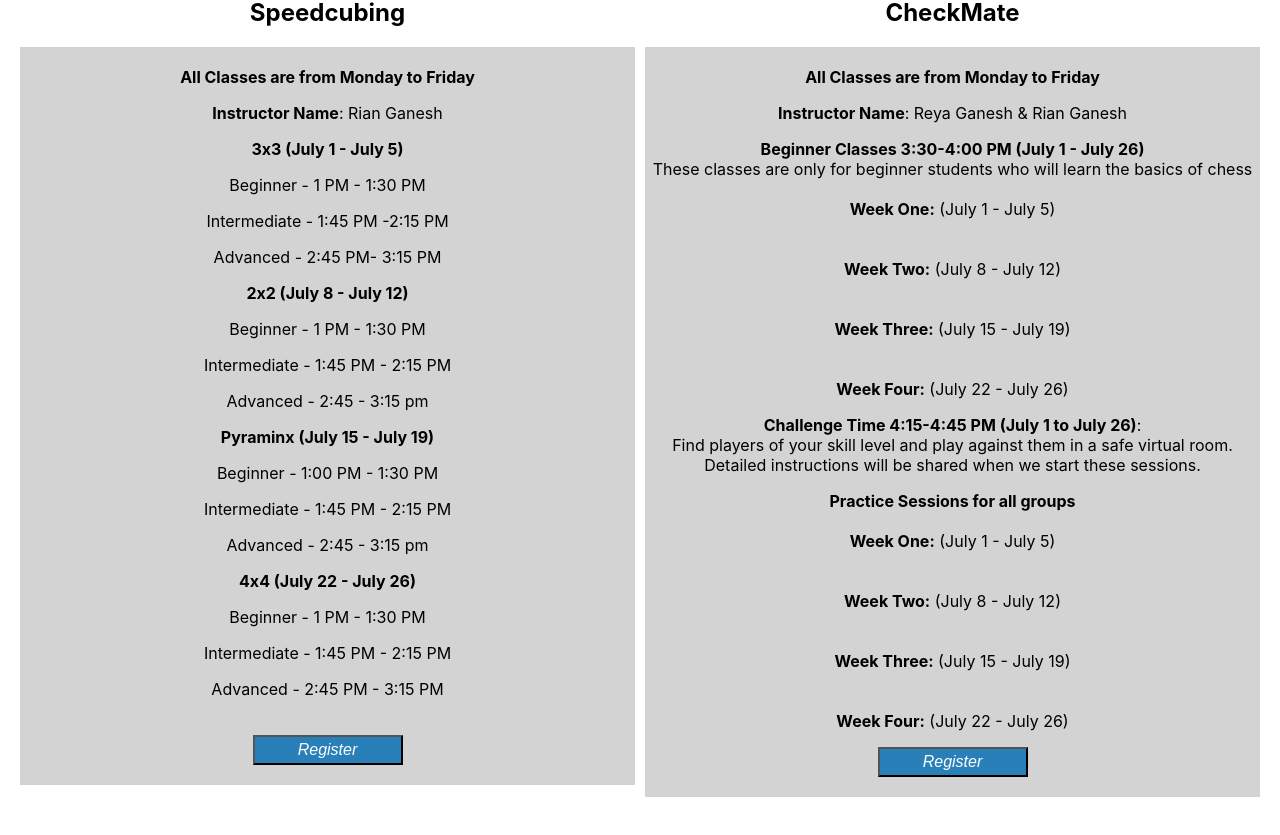
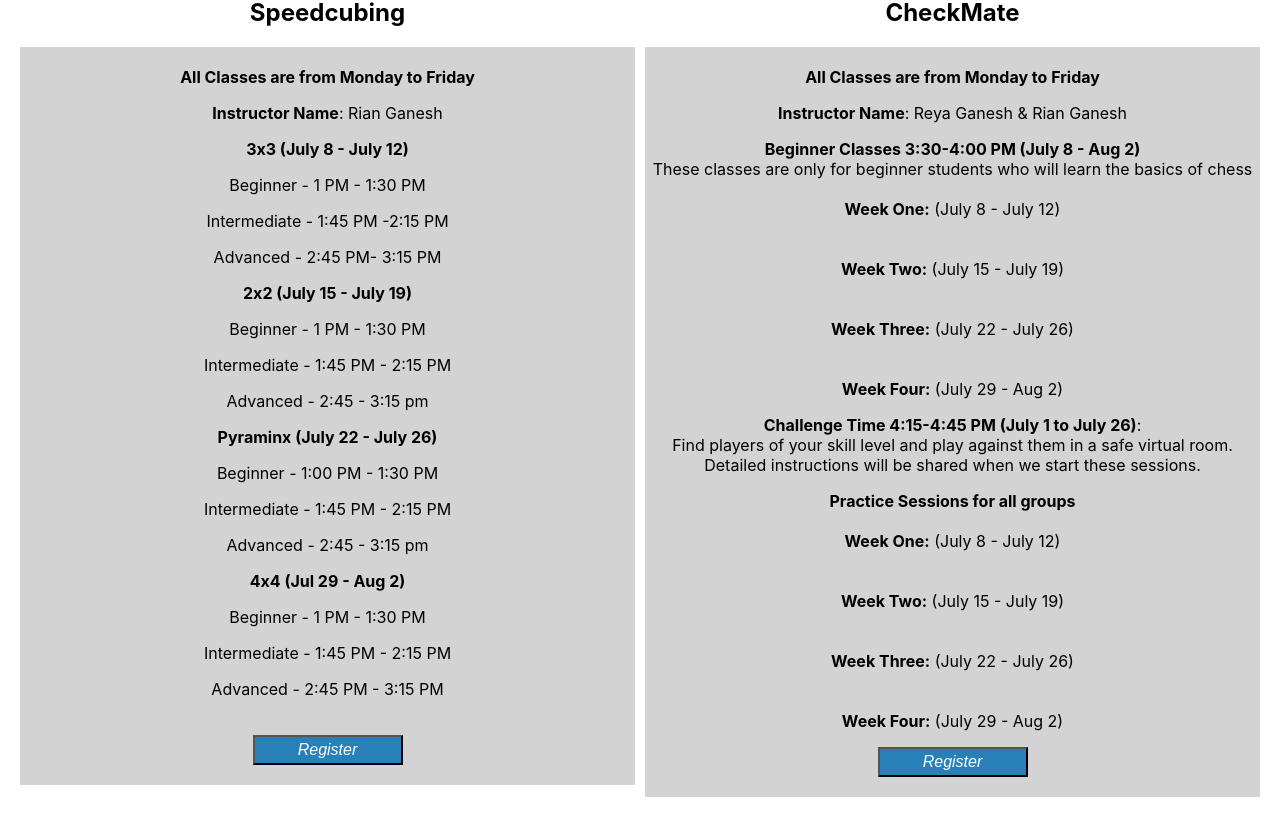
Before and after one commit to gane-dev/smartplay24x7, a React (Create React App) app: page / in a window 1280 px wide. Shown: the part 5231-6066 px from the top of the page. Built offline with nearby package versions, Linux system fonts and the light colour scheme.

Commit message:
month update

```diff
--- a/src/ChessSchedule.js
+++ b/src/ChessSchedule.js
@@ -11,22 +11,22 @@ const ChessSchedule = () => {
         <b>Instructor Name</b>: Reya Ganesh & Rian Ganesh
       </p>
       <p>
-        <b>Beginner Classes 3:30-4:00 PM (July 1 - July 26)
+        <b>Beginner Classes 3:30-4:00 PM (July 8 - Aug 2)
           </b>
           <br></br>
           These classes are only for beginner students who will learn the basics of chess
           <br></br>
           <br></br>
-          <b>Week One:</b> (July 1 - July 5)<br></br>
+          <b>Week One:</b> (July 8 - July 12)<br></br>
           <br></br>
           <br></br>
-          <b>Week Two:</b> (July 8 - July 12)<br></br>
+          <b>Week Two:</b> (July 15 - July 19)<br></br>
           <br></br>
           <br></br>
-          <b>Week Three:</b> (July 15 - July 19)<br></br>
+          <b>Week Three:</b> (July 22 - July 26)<br></br>
           <br></br>
           <br></br>
-          <b>Week Four:</b> (July 22 - July 26)<br></br>
+          <b>Week Four:</b> (July 29 - Aug 2)<br></br>
 
 
       <p >
@@ -39,16 +39,16 @@ const ChessSchedule = () => {
         <b>Practice Sessions for all groups</b>
         <br></br>
         <br></br>
-        <b>Week One:</b> (July 1 - July 5)<br></br>
+        <b>Week One:</b> (July 8 - July 12)<br></br>
         <br></br>
         <br></br>
-        <b>Week Two:</b> (July 8 - July 12)<br></br>
+        <b>Week Two:</b> (July 15 - July 19)<br></br>
         <br></br>
         <br></br>
-        <b>Week Three:</b> (July 15 - July 19)<br></br>
+        <b>Week Three:</b> (July 22 - July 26)<br></br>
         <br></br>
         <br></br>
-        <b>Week Four:</b> (July 22 - July 26)<br></br>
+        <b>Week Four:</b> (July 29 - Aug 2)<br></br>
 
       </p>
 
--- a/src/SpeedSchedule.js
+++ b/src/SpeedSchedule.js
@@ -12,25 +12,25 @@ const SpeedSchedule = ({ image, text }) => {
       </p>
 
       <p>
-        <b>3x3 (July 1 - July 5)</b>
+        <b>3x3 (July 8 - July 12)</b>
       </p>
       <p>Beginner - 1 PM - 1:30 PM</p>
       <p>Intermediate - 1:45 PM -2:15 PM</p>
       <p>Advanced - 2:45 PM- 3:15 PM</p>
       <p>
-        <b>2x2 (July 8 - July 12)</b>
+        <b>2x2 (July 15 - July 19)</b>
       </p>
       <p>Beginner - 1 PM - 1:30 PM</p>
       <p>Intermediate - 1:45 PM - 2:15 PM</p>
       <p>Advanced - 2:45 - 3:15 pm</p>
       <p>
-        <b>Pyraminx (July 15 - July 19)</b>
+        <b>Pyraminx (July 22 - July 26)</b>
       </p>
       <p>Beginner - 1:00 PM - 1:30 PM</p>
       <p>Intermediate - 1:45 PM - 2:15 PM</p>
       <p>Advanced - 2:45 - 3:15 pm</p>
 
-        <b>4x4 (July 22 - July 26)</b>
+        <b>4x4 (Jul 29 - Aug 2)</b>
       <p>Beginner - 1 PM - 1:30 PM</p>
       <p>Intermediate - 1:45 PM - 2:15 PM</p>
       <p>Advanced - 2:45 PM - 3:15 PM</p>
```
